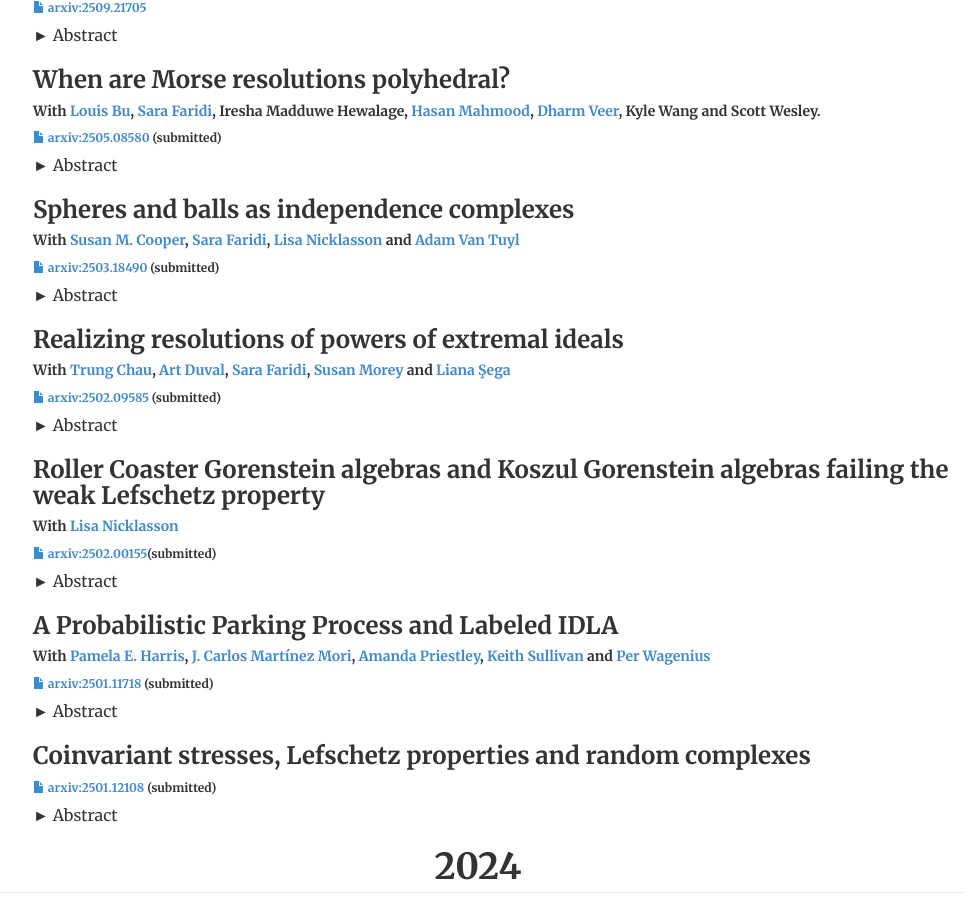
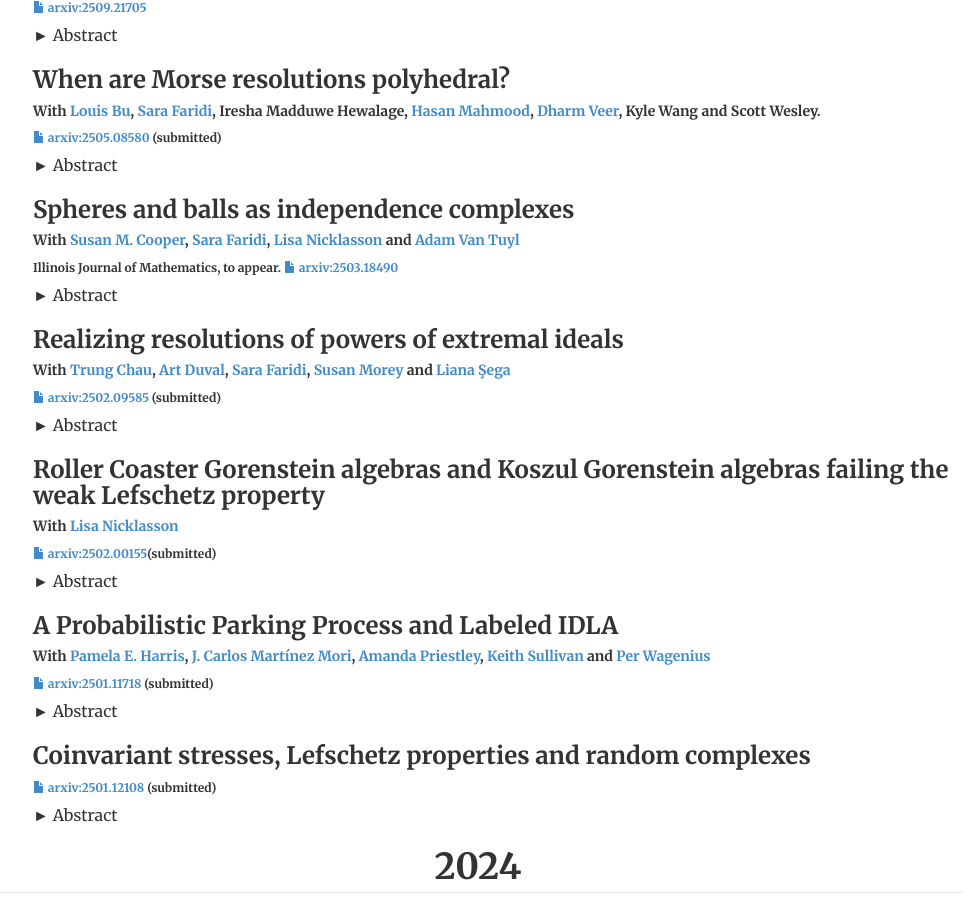
Before and after one commit to hollebenthiago/hollebenthiago.github.io, a Jekyll site: the page built from research/index.html, in a window 1280 px wide and 900 px high, scrolled down 369 px. Shown: the whole window, without its empty margins (162-1141 px from the left). Built offline with Jekyll 4.4.1, drawn with Linux system fonts in a browser that asks for light colours.

Commit message:
spheres and balls accepted

```diff
--- a/research/index.html
+++ b/research/index.html
@@ -85,7 +85,7 @@ description: Thiago Holleben is a PhD candidate at Dalhousie University.
                     <h5>
                         With <a href="https://server.math.umanitoba.ca/~coopers5/">Susan M. Cooper</a>, <a href="https://www.mathstat.dal.ca/~faridi/">Sara Faridi</a>, <a href="https://www.researchgate.net/profile/Lisa-Nicklasson">Lisa Nicklasson</a> and <a href = "https://ms.mcmaster.ca/~vantuyl/">Adam Van Tuyl </a>
                     </h5>
-                    <h6><a href="https://arxiv.org/abs/2503.18490"><i class="glyphicon glyphicon-file"></i> arxiv:2503.18490</a> (submitted)</h6>
+                    <h6>Illinois Journal of Mathematics, to appear. <a href="https://arxiv.org/abs/2503.18490"><i class="glyphicon glyphicon-file"></i> arxiv:2503.18490</a> </h6>
                     <details class="styled">
                         <summary>
                             Abstract
```
Also changed, not shown: 7 other files.
